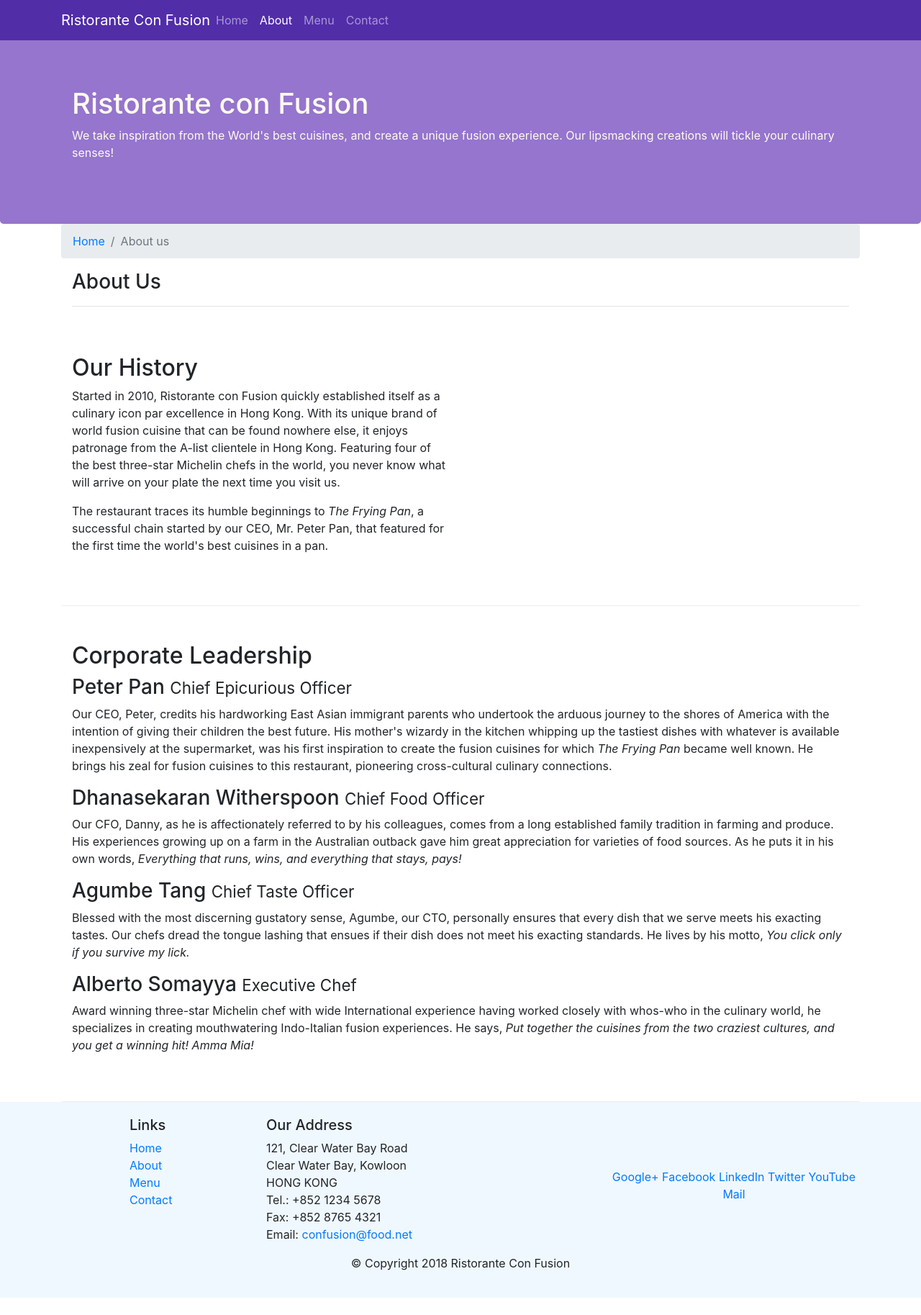
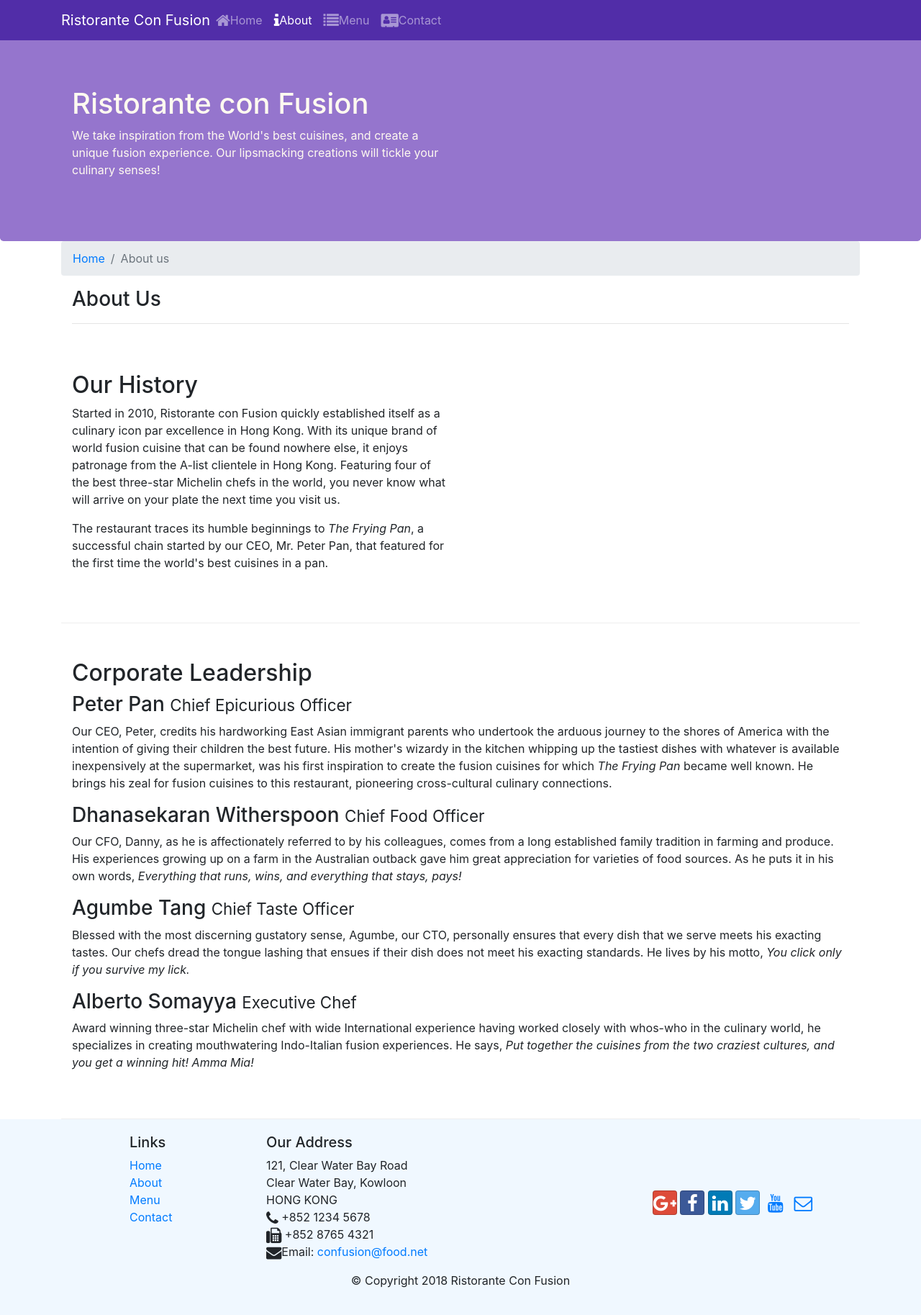
Before and after one commit to canessaalvamiguel/mooc-coursera-bootstrap4, a website: page aboutus.html in a window 1280 px wide. Shown: the whole page at 72% size. Before the commit the page ends 1803 px from the top, so only its background shows below. Drawn offline with nearby package versions, Linux system fonts and the light colour scheme.

Commit message:
Icon fonts

```diff
--- a/aboutus.html
+++ b/aboutus.html
@@ -12,6 +12,8 @@
 
     <!-- Bootstrap CSS -->
     <link rel="stylesheet" href="node_modules/bootstrap/dist/css/bootstrap.min.css">
+    <link rel="stylesheet" href="node_modules/font-awesome/css/font-awesome.min.css">
+    <link rel="stylesheet" href="node_modules/bootstrap-social/bootstrap-social.css">
     <link rel="stylesheet" href="css/styles.css">
 
 </head>
@@ -26,10 +28,10 @@
             <a class="navbar-brand mr-auto" href="/index.html">Ristorante Con Fusion</a>
             <div class="collapse navbar-collapse" id="Navbar">
                 <ul class="navbar-nav mr-auto">
-                    <li class="nav-item"><a class="nav-link" href="/index.html">Home</a></li>
-                    <li class="nav-item active"><a class="nav-link" href="#">About</a></li>
-                    <li class="nav-item"><a class="nav-link" href="/index.html">Menu</a></li>
-                    <li class="nav-item"><a class="nav-link" href="#">Contact</a></li>
+                    <li class="nav-item"><a class="nav-link" href="/index.html"><span class="fa fa-home fa-lg"></span>Home</a></li>
+                    <li class="nav-item active"><a class="nav-link" href="#"><span class="fa fa-info  fa-lg"></span>About</a></li>
+                    <li class="nav-item"><a class="nav-link" href="/index.html"><span class="fa fa-list  fa-lg"></span>Menu</a></li>
+                    <li class="nav-item"><a class="nav-link" href="#"><span class="fa fa-address-card  fa-lg"></span>Contact</a></li>
                 </ul>
             </div>
         </div>
@@ -38,7 +40,7 @@
     <header class="jumbotron">
         <div class="container">
             <div class="row row-header">
-                <div class="col-12">
+                <div class="col-12 col-sm-6">
                     <h1>Ristorante con Fusion</h1>
                     <p>We take inspiration from the World's best cuisines, and create a unique fusion experience. Our lipsmacking creations will tickle your culinary senses!</p>
                 </div>
@@ -107,19 +109,19 @@
 		              121, Clear Water Bay Road<br>
 		              Clear Water Bay, Kowloon<br>
 		              HONG KONG<br>
-		              Tel.: +852 1234 5678<br>
-		              Fax: +852 8765 4321<br>
-		              Email: <a href="mailto:confusion@food.net">confusion@food.net</a>
+		              <i class="fa fa-phone fa-lg"></i> +852 1234 5678<br>
+                      <i class="fa fa-fax fa-lg"></i> +852 8765 4321<br>
+		              <i class="fa fa-envelope fa-lg"></i>Email: <a href="mailto:confusion@food.net">confusion@food.net</a>
 		           </address>
                 </div>
                 <div class="col-12 col-sm-4 align-self-center">
                     <div class="text-center">
-                        <a href="http://google.com/+">Google+</a>
-                        <a href="http://www.facebook.com/profile.php?id=">Facebook</a>
-                        <a href="http://www.linkedin.com/in/">LinkedIn</a>
-                        <a href="http://twitter.com/">Twitter</a>
-                        <a href="http://youtube.com/">YouTube</a>
-                        <a href="mailto:">Mail</a>
+                        <a class="btn btn-social-icon btn-google" href="http://google.com/+"><i class="fa fa-google-plus fa-lg"></i></a>
+                        <a class="btn btn-social-icon btn-facebook" href="http://www.facebook.com/profile.php?id="><i class="fa fa-facebook fa-lg"></i></a>
+                        <a class="btn btn-social-icon btn-linkedin" href="http://www.linkedin.com/in/"><i class="fa fa-linkedin fa-lg"></i></a>
+                        <a class="btn btn-social-icon btn-twitter" href="http://twitter.com/"><i class="fa fa-twitter fa-lg"></i></a>
+                        <a class="btn btn-social-icon btn-youtube" href="http://youtube.com/"><i class="fa fa-youtube fa-lg"></i></a>
+                        <a class="btn btn-social-icon" href="mailto:"><i class="fa fa-envelope-o fa-lg"></i></a>
                     </div>
                 </div>
            </div>
--- a/package.json
+++ b/package.json
@@ -16,6 +16,8 @@
     "popper.js": "^1.12.9"
   },
   "dependencies": {
-    "bootstrap": "^4.0.0"
+    "bootstrap": "^4.0.0",
+    "bootstrap-social": "^5.1.1",
+    "font-awesome": "^4.7.0"
   }
 }
```
Also changed, not shown: index.html (+15 -13 lines), 1 other file.
